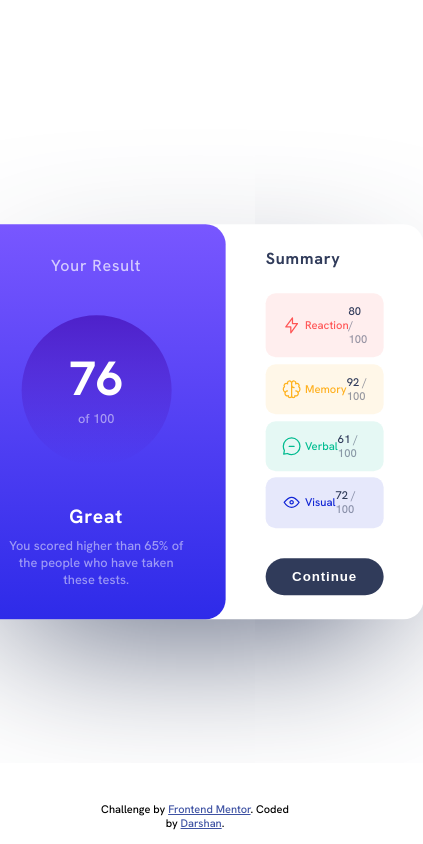
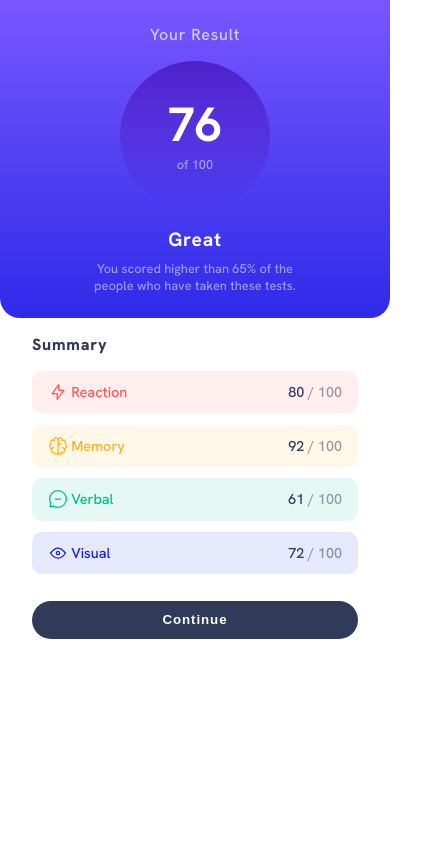
Before and after one commit to darshansp8/Frontend-Mentor-Challenges, a plain HTML site: page results-summary-component-main/index.html in a window 390 px wide. Shown: the whole page, 423 px wide, since content can reach past the window. Drawn offline with Linux system fonts and the light colour scheme.

Commit message:
Making media query commpatible for mobile devices

```diff
--- a/results-summary-component-main/index.html
+++ b/results-summary-component-main/index.html
@@ -13,17 +13,17 @@
 
 </head>
 <body>
-	<div class="result--container">
-		<div class="result--score">
+	<section class="result--container" role="main">
+		<div class="result--score" role="group">
 
-			<h4 class="section--title section--title__light">
+			<h2 class="section--title section--title__light">
 				Your Result
-			</h4>
+			</h2>
 
 			<div class="score--marks">
-				<h1 class="score--obtained">
+				<h3 class="score--obtained">
 					76
-				</h1>
+				</h3>
 				<p class="score--outof">
 					of 100
 				</p>
@@ -41,9 +41,9 @@
 		</div>
 		<div class="result--summary">
 
-			<h3 class="section--title section--title__dark">
+			<h2 class="section--title section--title__dark">
 				Summary
-			</h3>
+			</h2>
 
 			<div class="summary--container">
 				<div class="summary summary--reaction">
@@ -100,13 +100,13 @@
 				Continue
 			</button>
 		</div>
-	</div>
+	</section>
 
 
 
-	<div class="attribution">
+	<footer class="attribution" role="contentinfo">
 		Challenge by <a href="https://www.frontendmentor.io?ref=challenge" target="_blank">Frontend Mentor</a>.
 		Coded by <a href="#">Darshan</a>.
-	</div>
+	</footer>
 </body>
 </html>
--- a/results-summary-component-main/styles.css
+++ b/results-summary-component-main/styles.css
@@ -207,7 +207,7 @@ body{
 }
 .attribution a { color: hsl(228, 45%, 44%); }
 
-@media(max-width: 375px) {
+@media(max-width: 480px) {
     .result--container{
         position: relative;
         top: 0;
@@ -238,6 +238,7 @@ body{
     .result--summary{
         grid-row-gap: 1rem;
         row-gap: 1rem;
+        padding: 1rem 2rem;
     }
 
     .summary{
```
